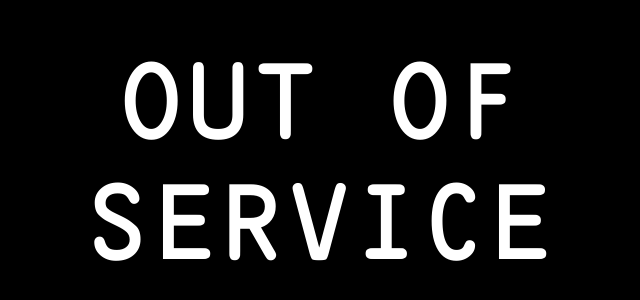
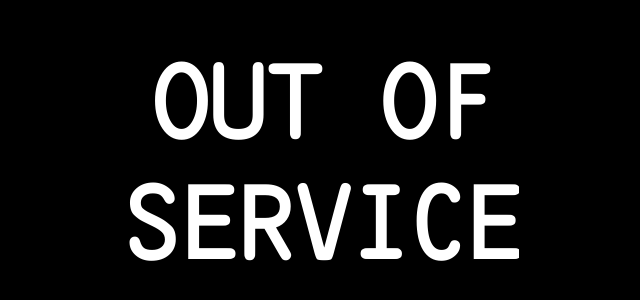
Before and after one commit to outcorefoundation/outcorefoundation.github.io, a plain HTML site: page index.html in a window 1280 px wide. Shown: the part 224-524 px from the top of the page, without its empty margins (321-961 px from the left). Drawn offline with Linux system fonts and the light colour scheme.

Commit message:
Fixed letter-spacing

```diff
--- a/index.html
+++ b/index.html
@@ -52,6 +52,7 @@
       height: 100%;
       font-size: 4.6em;
       font-size: 14vmin;
+      letter-spacing: -.09em;
     }
   </style>
 </head>
```
